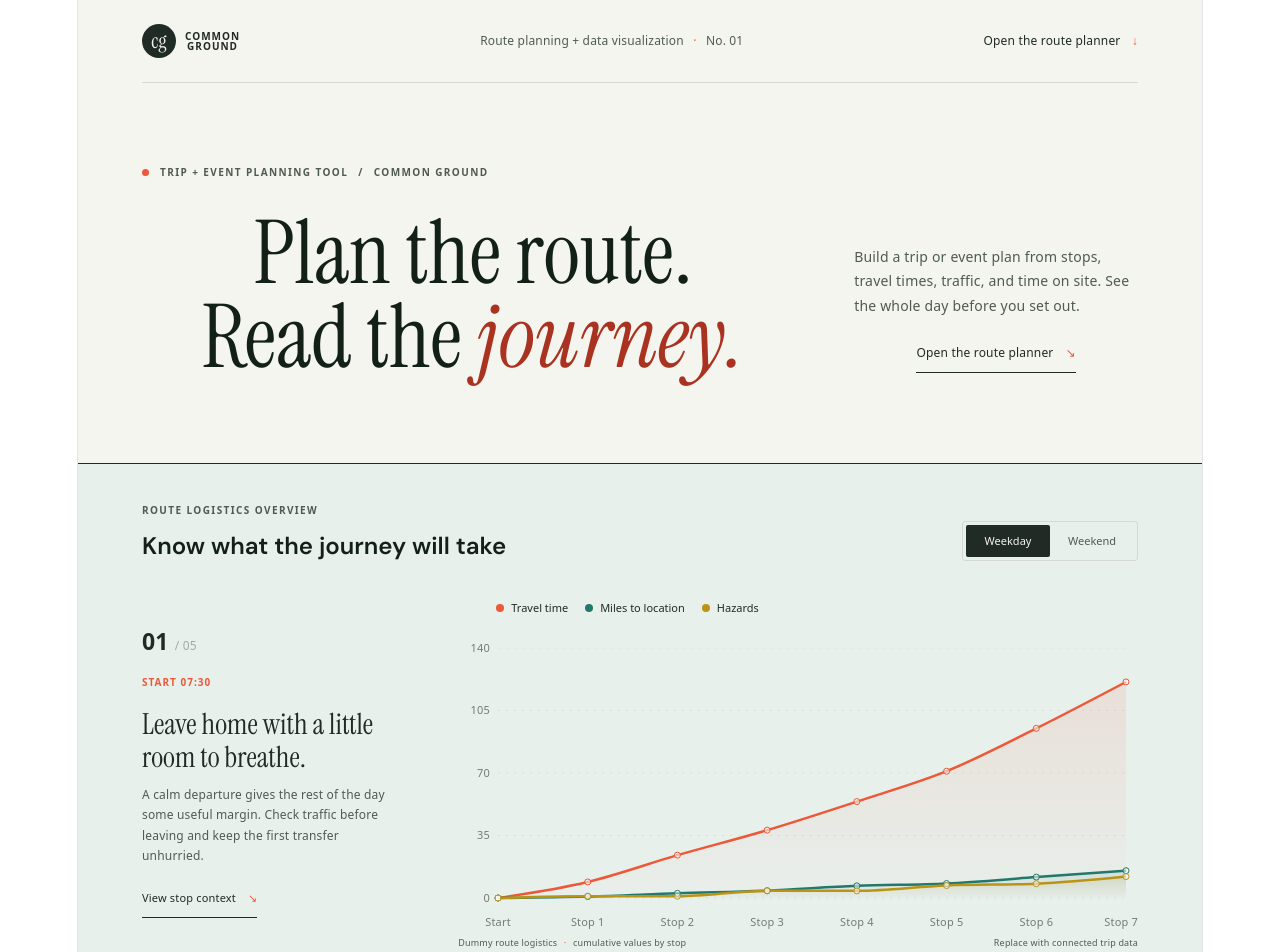
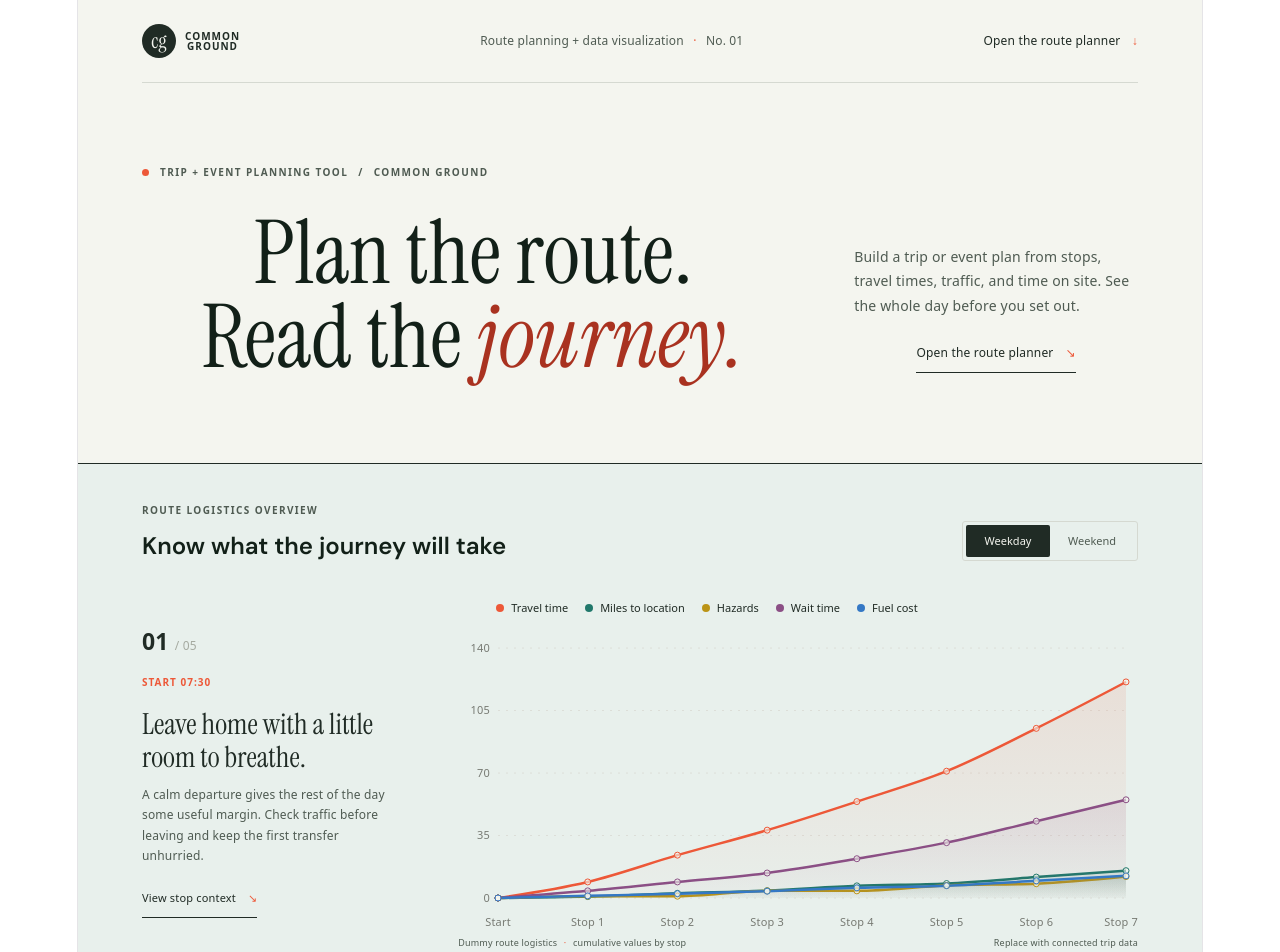
Before and after one commit to Nimbus5824/Common-Ground---Route-Planning-App, a React (Vite) app: page / in a window 1280 px wide. Shown: the top 952 px of the page. Built offline with nearby package versions, Linux system fonts and the light colour scheme.

Commit message:
Add route logistics metric toggles

```diff
--- a/src/App.tsx
+++ b/src/App.tsx
@@ -10,12 +10,12 @@ import {
 } from 'recharts'
 import './story.css'
 
-type Metric = 'Travel time' | 'Miles to location' | 'Hazards'
+type Metric = 'Travel time' | 'Miles to location' | 'Hazards' | 'Wait time' | 'Fuel cost'
 type DayType = 'weekday' | 'weekend'
 type RouteOption = 'fastest' | 'scenic'
 type TeamRole = 'admin' | 'collaborator' | 'guest'
 
-const metrics: Metric[] = ['Travel time', 'Miles to location', 'Hazards']
+const metrics: Metric[] = ['Travel time', 'Miles to location', 'Hazards', 'Wait time', 'Fuel cost']
 const chapters = [
   {
     id: 'first-wave',
@@ -75,20 +75,22 @@ const chapters = [
 ]
 
 const baseData = [
-  { stop: 'Start', 'Travel time': 0, 'Miles to location': 0, Hazards: 0 },
-  { stop: 'Stop 1', 'Travel time': 9, 'Miles to location': 0.8, Hazards: 1 },
-  { stop: 'Stop 2', 'Travel time': 24, 'Miles to location': 2.6, Hazards: 1 },
-  { stop: 'Stop 3', 'Travel time': 38, 'Miles to location': 4.1, Hazards: 4 },
-  { stop: 'Stop 4', 'Travel time': 54, 'Miles to location': 6.8, Hazards: 4 },
-  { stop: 'Stop 5', 'Travel time': 71, 'Miles to location': 8.1, Hazards: 7 },
-  { stop: 'Stop 6', 'Travel time': 95, 'Miles to location': 11.7, Hazards: 8 },
-  { stop: 'Stop 7', 'Travel time': 121, 'Miles to location': 15.3, Hazards: 12 },
+  { stop: 'Start', 'Travel time': 0, 'Miles to location': 0, Hazards: 0, 'Wait time': 0, 'Fuel cost': 0 },
+  { stop: 'Stop 1', 'Travel time': 9, 'Miles to location': 0.8, Hazards: 1, 'Wait time': 4, 'Fuel cost': 1.2 },
+  { stop: 'Stop 2', 'Travel time': 24, 'Miles to location': 2.6, Hazards: 1, 'Wait time': 9, 'Fuel cost': 2.4 },
+  { stop: 'Stop 3', 'Travel time': 38, 'Miles to location': 4.1, Hazards: 4, 'Wait time': 14, 'Fuel cost': 3.8 },
+  { stop: 'Stop 4', 'Travel time': 54, 'Miles to location': 6.8, Hazards: 4, 'Wait time': 22, 'Fuel cost': 5.7 },
+  { stop: 'Stop 5', 'Travel time': 71, 'Miles to location': 8.1, Hazards: 7, 'Wait time': 31, 'Fuel cost': 6.9 },
+  { stop: 'Stop 6', 'Travel time': 95, 'Miles to location': 11.7, Hazards: 8, 'Wait time': 43, 'Fuel cost': 9.6 },
+  { stop: 'Stop 7', 'Travel time': 121, 'Miles to location': 15.3, Hazards: 12, 'Wait time': 55, 'Fuel cost': 12.4 },
 ]
 
 const colors: Record<Metric, string> = {
   'Travel time': '#ed5838',
   'Miles to location': '#21786b',
   Hazards: '#bb9416',
+  'Wait time': '#8b4f85',
+  'Fuel cost': '#3478c5',
 }
 
 const routeStops = [
@@ -152,6 +154,8 @@ function App() {
           'Travel time': Math.round(point['Travel time'] * 0.86),
           'Miles to location': point['Miles to location'],
           Hazards: Math.max(0, Math.round(point.Hazards * 0.6)),
+          'Wait time': Math.round(point['Wait time'] * 0.82),
+          'Fuel cost': Number((point['Fuel cost'] * 0.92).toFixed(1)),
         }
       : {}),
   }))
@@ -263,7 +267,7 @@ function App() {
                       cursor={{ stroke: '#242a25', strokeDasharray: '3 4' }}
                       contentStyle={{ border: '1px solid #dcded8', borderRadius: 2, fontSize: 12 }}
                       labelStyle={{ color: '#242a25', fontWeight: 700, marginBottom: 4 }}
-                      formatter={(value, name) => [`${value} ${name === 'Travel time' ? 'min' : name === 'Miles to location' ? 'mi' : 'hazards'}`, name]}
+                      formatter={(value, name) => [`${name === 'Travel time' || name === 'Wait time' ? `${value} min` : name === 'Miles to location' ? `${value} mi` : name === 'Fuel cost' ? `$${value}` : `${value} hazards`}`, name]}
                     />
                     {metrics.filter((metric) => visibleMetrics.includes(metric)).map((metric) => (
                       <Area
```
